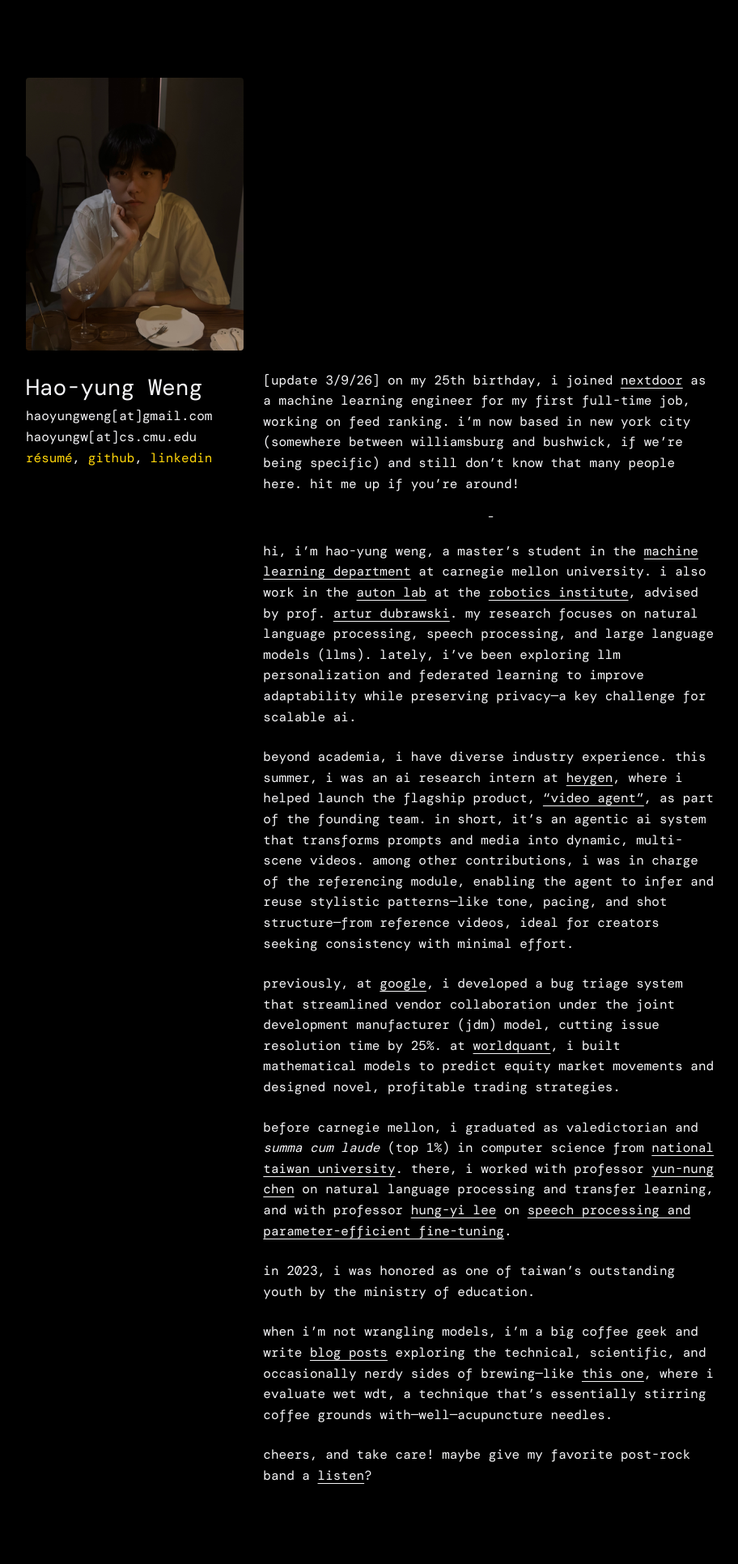
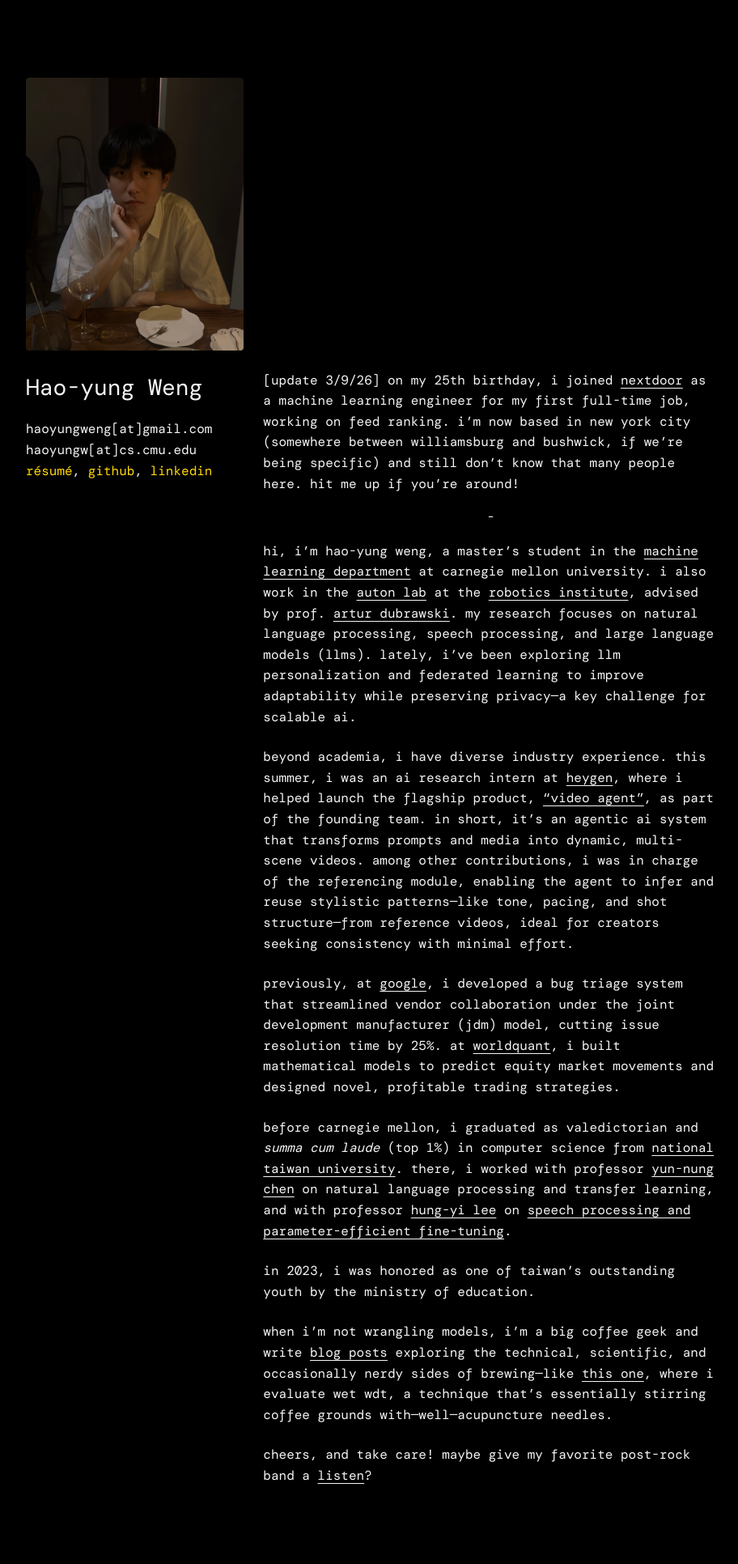
Before and after one commit to haoyungweng/haoyungweng.github.io, a Jekyll site: the page built from index.md, in a window 1280 px wide. Shown: the whole page at 81% size, without its empty margins (180-1092 px from the left). Built offline with Jekyll 4.4.1, drawn with Linux system fonts in a browser that asks for light colours.

Commit message:
style: keep spacing under the name on desktop
Dropping mb-md-0 lets mb-3 apply at all breakpoints, so the name no
longer sits flush against the contact lines on wider screens.

```diff
--- a/_layouts/home.html
+++ b/_layouts/home.html
@@ -14,7 +14,7 @@
         </div>
         <div class="row">
             <div class="col-12 col-md-4 mb-4 mb-md-0">
-                <p class="title mb-3 mb-md-0" style="text-transform: none;">Hao-yung Weng</p>
+                <p class="title mb-3" style="text-transform: none;">Hao-yung Weng</p>
                 <p>
                     haoyungweng[at]gmail.com<br>
                     haoyungw[at]cs.cmu.edu<br>
```
